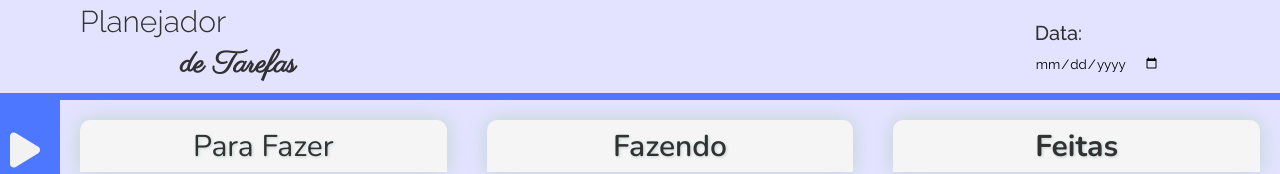
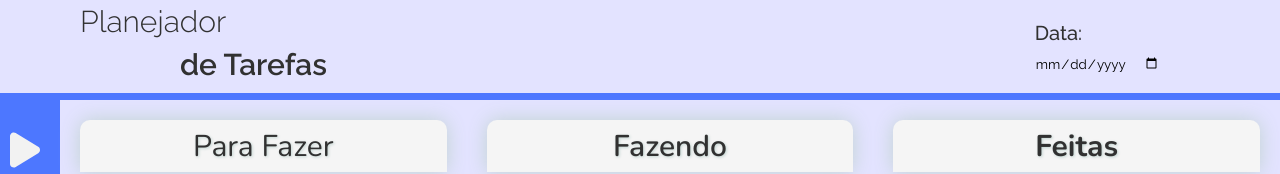
Before and after one commit to DanielFirme/planner, a plain HTML site: page public/index.html in a window 1280 px wide. Shown: the top 174 px of the page. Drawn offline with nearby package versions, Linux system fonts and the light colour scheme.

Commit message:
delete.pub

```diff
--- a/public/assets/css/style.css
+++ b/public/assets/css/style.css
@@ -27,7 +27,7 @@ header {
 }
 
 .logo--2 {
-    font-family: 'Parisienne', cursive;
+    font-family: 'Raleway', sans-serif;
     font-weight: 600;
     font-size: 30px;
     padding-left: 100px;
```
Also changed, not shown: 1 other file.
